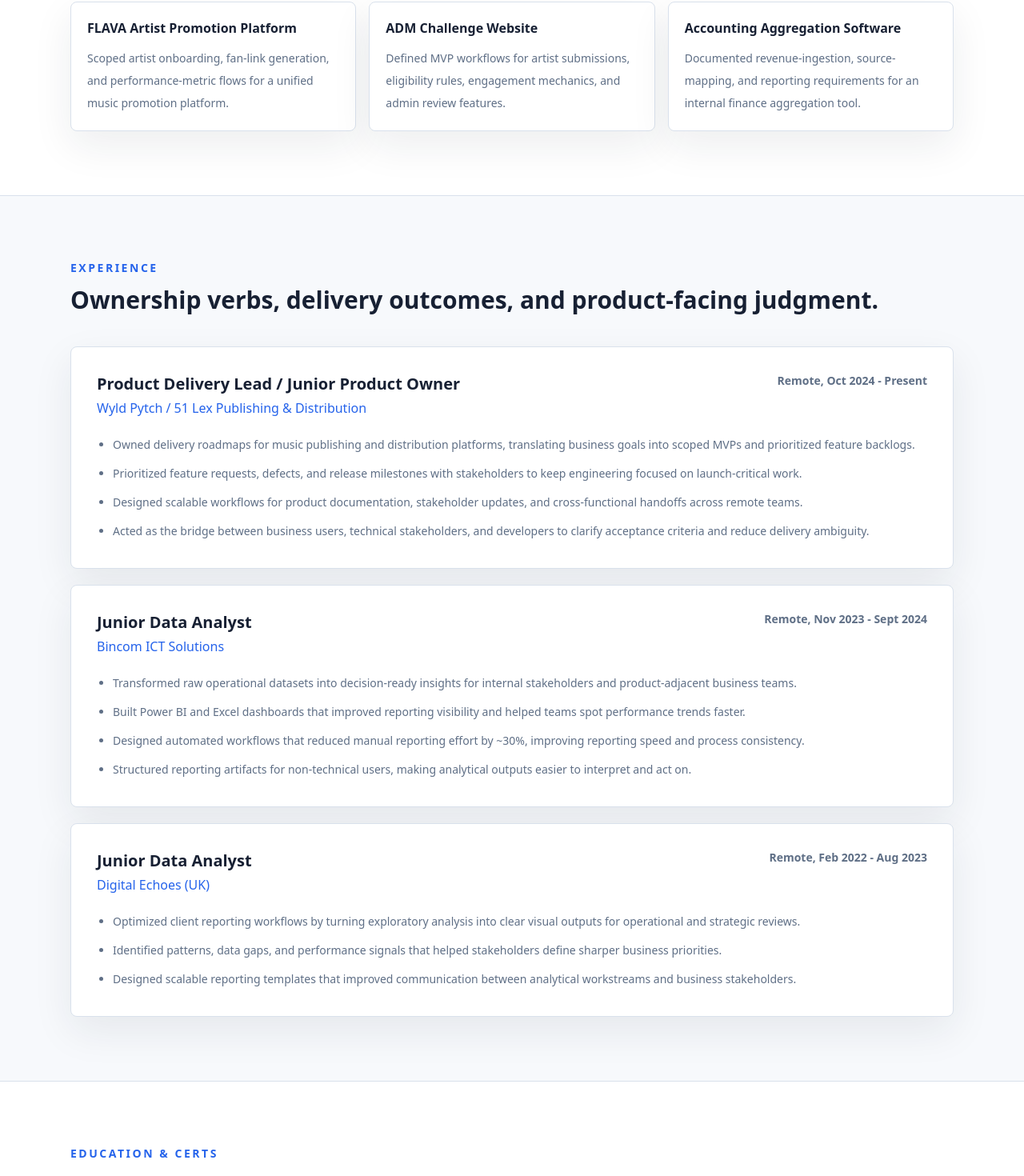
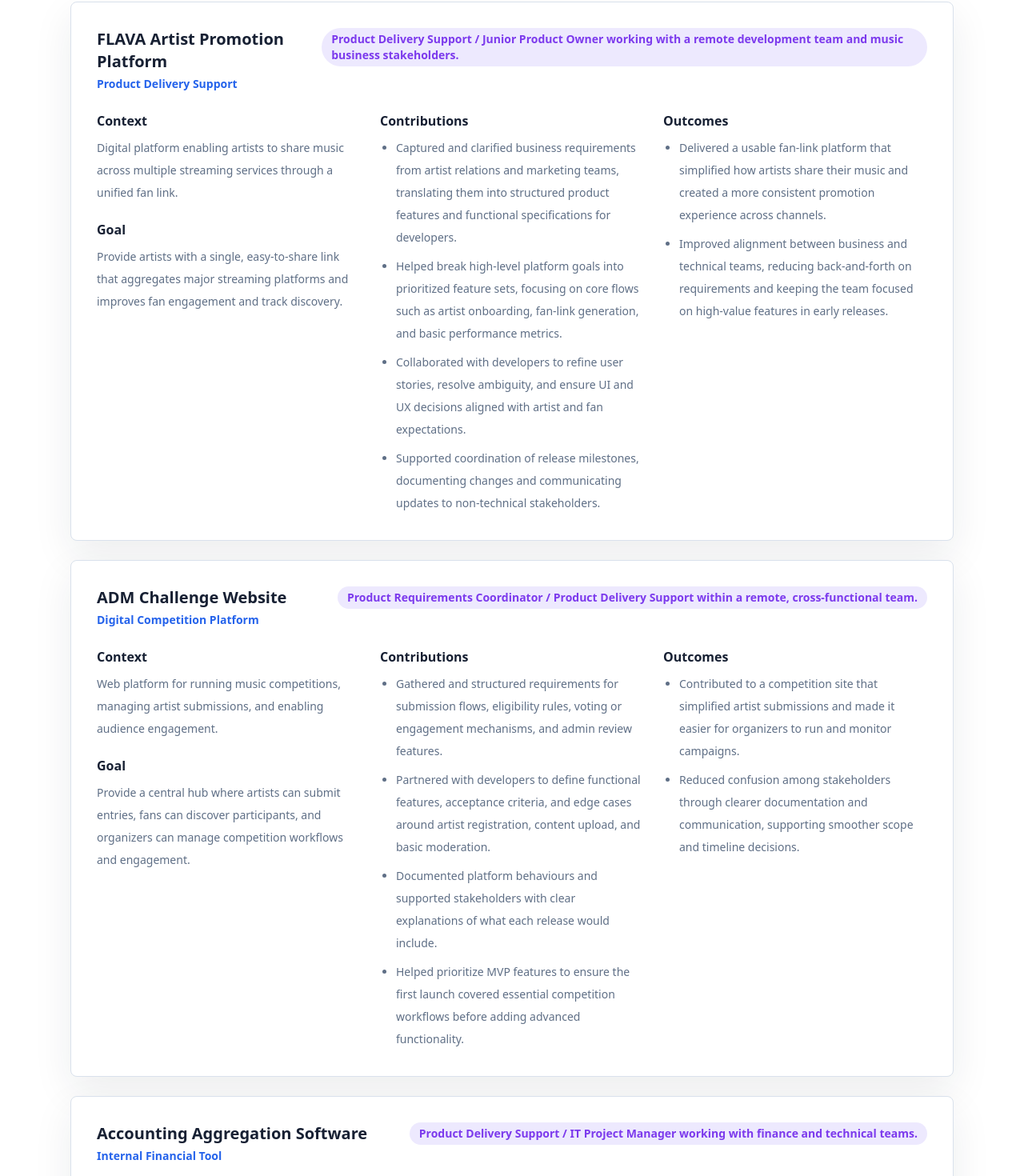
Before and after one commit to omololaalonge/Portfolio_Product-Manager, a Next.js app: page / in a window 1280 px wide. Shown: the part 4179-5649 px from the top of the page at 80% size. Built offline with nearby package versions, Linux system fonts and the light colour scheme.

Commit message:
Restore detailed additional project cards

```diff
--- a/components/Projects.tsx
+++ b/components/Projects.tsx
@@ -71,18 +71,63 @@
 const supportingProjects = [
   {
     title: "FLAVA Artist Promotion Platform",
-    detail:
-      "Scoped artist onboarding, fan-link generation, and performance-metric flows for a unified music promotion platform.",
+    subtitle: "Product Delivery Support",
+    context:
+      "Digital platform enabling artists to share music across multiple streaming services through a unified fan link.",
+    goal:
+      "Provide artists with a single, easy-to-share link that aggregates major streaming platforms and improves fan engagement and track discovery.",
+    role:
+      "Product Delivery Support / Junior Product Owner working with a remote development team and music business stakeholders.",
+    responsibilities: [
+      "Captured and clarified business requirements from artist relations and marketing teams, translating them into structured product features and functional specifications for developers.",
+      "Helped break high-level platform goals into prioritized feature sets, focusing on core flows such as artist onboarding, fan-link generation, and basic performance metrics.",
+      "Collaborated with developers to refine user stories, resolve ambiguity, and ensure UI and UX decisions aligned with artist and fan expectations.",
+      "Supported coordination of release milestones, documenting changes and communicating updates to non-technical stakeholders.",
+    ],
+    outcomes: [
+      "Delivered a usable fan-link platform that simplified how artists share their music and created a more consistent promotion experience across channels.",
+      "Improved alignment between business and technical teams, reducing back-and-forth on requirements and keeping the team focused on high-value features in early releases.",
+    ],
   },
   {
     title: "ADM Challenge Website",
-    detail:
-      "Defined MVP workflows for artist submissions, eligibility rules, engagement mechanics, and admin review features.",
+    subtitle: "Digital Competition Platform",
+    context:
+      "Web platform for running music competitions, managing artist submissions, and enabling audience engagement.",
+    goal:
+      "Provide a central hub where artists can submit entries, fans can discover participants, and organizers can manage competition workflows and engagement.",
+    role:
+      "Product Requirements Coordinator / Product Delivery Support within a remote, cross-functional team.",
+    responsibilities: [
+      "Gathered and structured requirements for submission flows, eligibility rules, voting or engagement mechanisms, and admin review features.",
+      "Partnered with developers to define functional features, acceptance criteria, and edge cases around artist registration, content upload, and basic moderation.",
+      "Documented platform behaviours and supported stakeholders with clear explanations of what each release would include.",
+      "Helped prioritize MVP features to ensure the first launch covered essential competition workflows before adding advanced functionality.",
+    ],
+    outcomes: [
+      "Contributed to a competition site that simplified artist submissions and made it easier for organizers to run and monitor campaigns.",
+      "Reduced confusion among stakeholders through clearer documentation and communication, supporting smoother scope and timeline decisions.",
+    ],
   },
   {
     title: "Accounting Aggregation Software",
-    detail:
-      "Documented revenue-ingestion, source-mapping, and reporting requirements for an internal finance aggregation tool.",
+    subtitle: "Internal Financial Tool",
+    context:
+      "Internal tool to reconcile revenue data from multiple music distribution sources and improve financial visibility.",
+    goal:
+      "Replace manual reconciliation with a more reliable system that consolidates revenue streams from different distributors and platforms into a single financial view.",
+    role:
+      "Product Delivery Support / IT Project Manager working with finance and technical teams.",
+    responsibilities: [
+      "Worked with finance stakeholders to understand reconciliation pain points, required data fields, and reporting needs.",
+      "Supported definition of functional requirements for data ingestion, mapping of revenue sources, and aggregation and reporting features.",
+      "Helped document workflows and edge cases, giving developers clear guidance on expected system behaviours.",
+      "Facilitated communication between finance and development teams, clarifying questions and aligning on priorities for each iteration.",
+    ],
+    outcomes: [
+      "Supported delivery of a tool that improved visibility into revenue across multiple distribution sources and reduced manual tracking effort.",
+      "Helped lay the foundation for more accurate, timely financial reporting with more trusted consolidated figures.",
+    ],
   },
 ];
 
@@ -238,14 +283,52 @@
           <h3 className="text-xl font-semibold text-ink">
             Additional Product Delivery Projects
           </h3>
-          <div className="mt-5 grid gap-4 md:grid-cols-3">
+          <div className="mt-5 space-y-6">
             {supportingProjects.map((project) => (
-              <div key={project.title} className="card p-5">
-                <h4 className="font-semibold text-ink">{project.title}</h4>
-                <p className="mt-3 text-sm leading-7 text-muted">
-                  {project.detail}
-                </p>
-              </div>
+              <article key={project.title} className="card p-6 sm:p-8">
+                <div className="flex flex-col gap-2 sm:flex-row sm:items-start sm:justify-between">
+                  <div>
+                    <h4 className="text-xl font-semibold text-ink">
+                      {project.title}
+                    </h4>
+                    <p className="mt-1 text-sm font-semibold text-blue-calm">
+                      {project.subtitle}
+                    </p>
+                  </div>
+                  <span className="w-fit rounded-full bg-purple-soft px-3 py-1 text-sm font-semibold text-purple-accent">
+                    {project.role}
+                  </span>
+                </div>
+
+                <div className="mt-6 grid gap-6 lg:grid-cols-3">
+                  <div>
+                    <h5 className="font-semibold text-ink">Context</h5>
+                    <p className="mt-2 text-sm leading-7 text-muted">
+                      {project.context}
+                    </p>
+                    <h5 className="mt-5 font-semibold text-ink">Goal</h5>
+                    <p className="mt-2 text-sm leading-7 text-muted">
+                      {project.goal}
+                    </p>
+                  </div>
+                  <div>
+                    <h5 className="font-semibold text-ink">Contributions</h5>
+                    <ul className="mt-2 list-disc space-y-2 pl-5 text-sm leading-7 text-muted">
+                      {project.responsibilities.map((item) => (
+                        <li key={item}>{item}</li>
+                      ))}
+                    </ul>
+                  </div>
+                  <div>
+                    <h5 className="font-semibold text-ink">Outcomes</h5>
+                    <ul className="mt-2 list-disc space-y-2 pl-5 text-sm leading-7 text-muted">
+                      {project.outcomes.map((item) => (
+                        <li key={item}>{item}</li>
+                      ))}
+                    </ul>
+                  </div>
+                </div>
+              </article>
             ))}
           </div>
         </aside>
```
